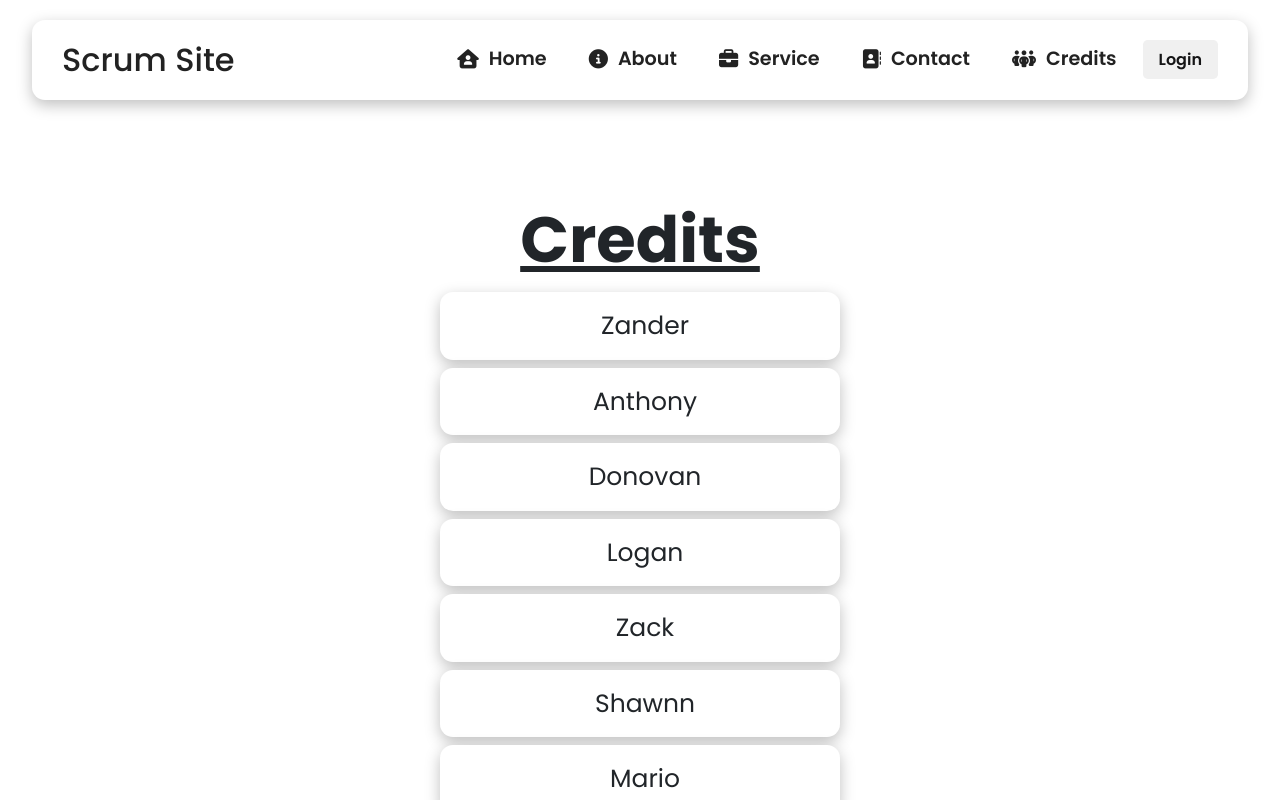
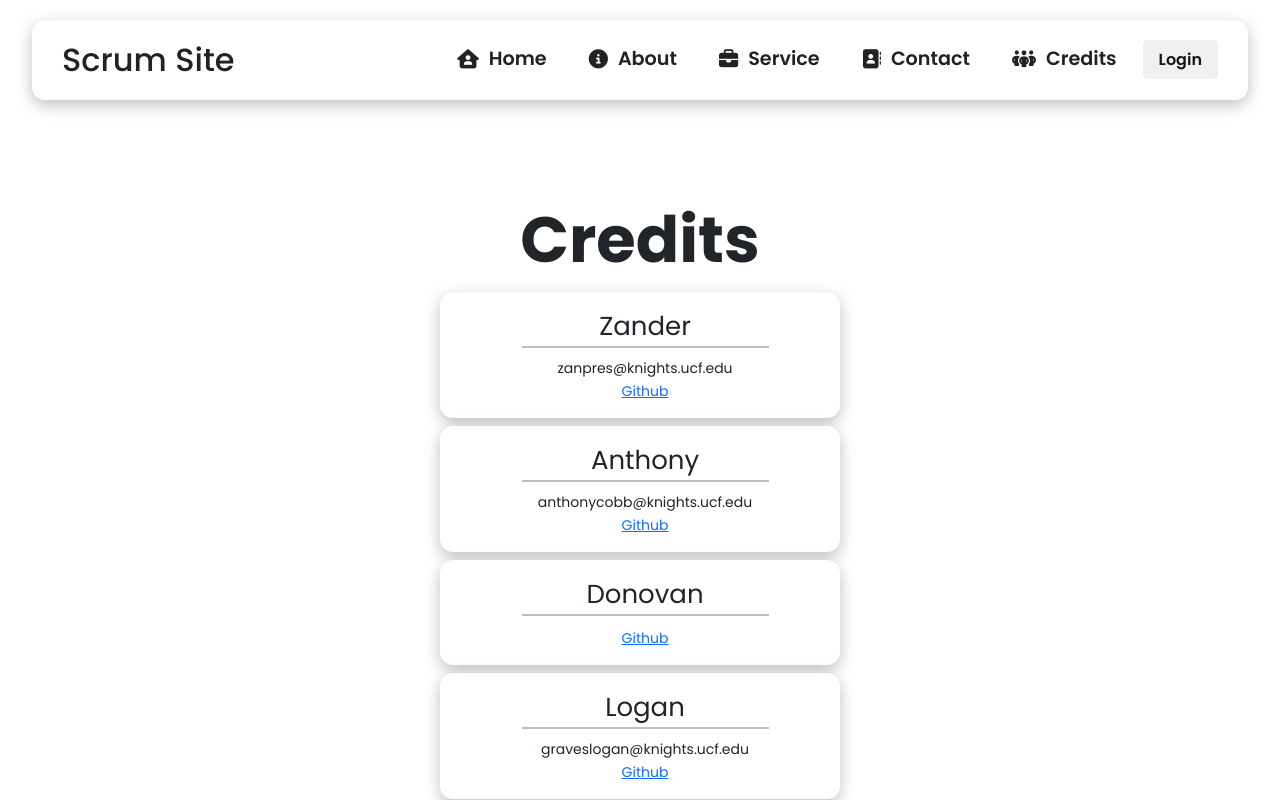
Before and after one commit to lastingParadox/cop4331-scrumsite, a React (Create React App) app in the folder client/: page /home/credits in a window 1280 px wide. Shown: the top 800 px of the page. Built offline with nearby package versions, Linux system fonts and the light colour scheme.

Commit message:
added extra info in credits

```diff
--- a/client/src/components/home/Credits.css
+++ b/client/src/components/home/Credits.css
@@ -13,7 +13,6 @@
 
     font-size: 4rem;
     font-weight: bold;
-    text-decoration: underline;
 }
 
 .credits-card {
@@ -28,7 +27,24 @@
 }
 
 .credits-name {
-    font-size: 25px;
+    font-size: 26px;
+}
+
+.credits-email {
+    font-size: 14px;
+}
+
+.credits-github {
+    font-size: 14px;
+}
+
+.credits-divider {
+    color: black;
+    background-color: black;
+    height: 2px;
+    width: 65%;
+    margin: 0 auto;
+    margin-bottom: 10px;
 }
 
 .credits-container {
--- a/client/src/components/home/Credits.js
+++ b/client/src/components/home/Credits.js
@@ -5,51 +5,54 @@ import { Component } from "react";
 const devList = [
     {
         name: "Zander",
-        github: "",
-        email: "",
+        github: "https://github.com/lastingParadox",
+        email: "zanpres@knights.ucf.edu",
     },
     {
         name: "Anthony",
-        github: "",
-        email: "",
+        github: "https://github.com/blockdude",
+        email: "anthonycobb@knights.ucf.edu",
     },
     {
         name: "Donovan",
-        github: "",
+        github: "https://github.com/DonovanReynolds",
         email: "",
     },
     {
         name: "Logan",
-        github: "",
-        email: "",
+        github: "https://github.com/GravesLogan",
+        email: "graveslogan@knights.ucf.edu",
     },
     {
         name: "Zack",
-        github: "",
+        github: "https://github.com/zacharyyore",
         email: "",
     },
     {
         name: "Shawnn",
-        github: "",
-        email: "",
+        github: "https://github.com/shawnnongyiu",
+        email: "shawnnongyiu@knights.ucf.edu",
     },
     {
         name: "Mario",
-        github: "",
+        github: "https://github.com/recycon",
         email: "",
     },
 ];
 
 const Card = (props) => (
     <div className="credits-card mx-3 my-1">
-        <div className="credits-name">{props.name}</div>
+        <div className="credits-name">{props.person.name}</div>
+        <hr className="credits-divider"></hr>
+        <div className="credits-email">{props.person.email}</div>
+        <a className="credits-github" href={props.person.github}>Github</a>
     </div>
 );
 
 export default class Credits extends Component {
     listCredits() {
         return devList.map((cur, index) => {
-            return <Card key={index} name={cur.name} />;
+            return <Card key={index} person={cur} />;
         });
     }
 
```
